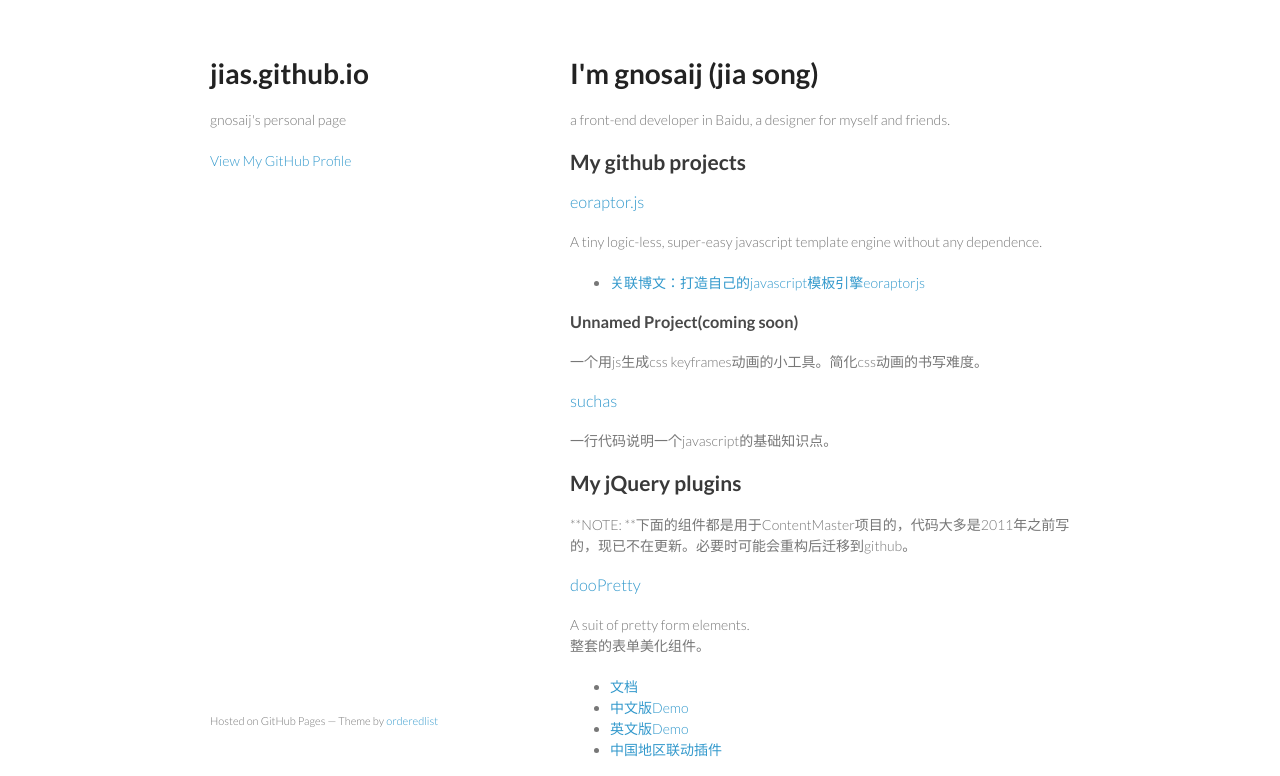
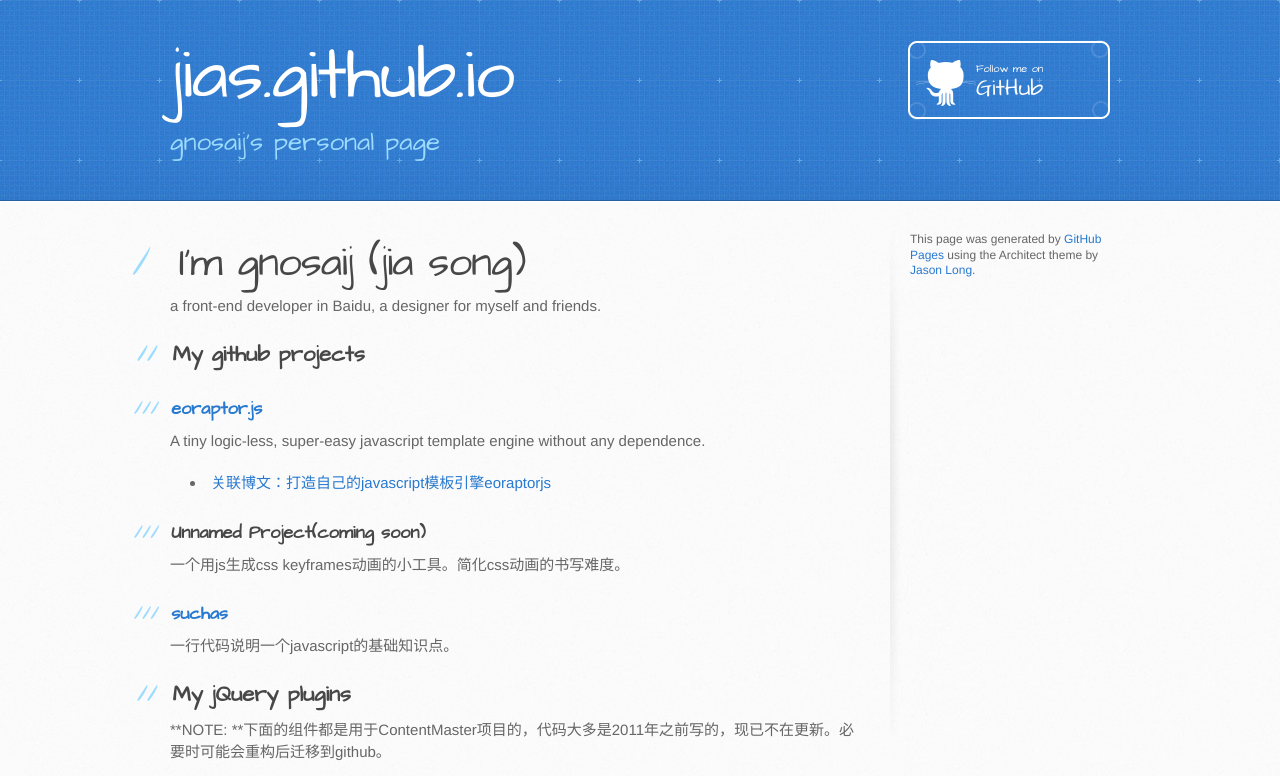
Before and after one commit to Jias/jias.github.io, a plain HTML site: page index.html in a window 1280 px wide. Shown: the top 776 px of the page. Drawn offline with Linux system fonts and the light colour scheme.

Commit message:
Replace master branch with page content via GitHub

```diff
--- a/index.html
+++ b/index.html
@@ -1,29 +1,34 @@
-<!doctype html>
+<!DOCTYPE html>
 <html>
   <head>
-    <meta charset="utf-8">
+    <meta charset='utf-8'>
     <meta http-equiv="X-UA-Compatible" content="chrome=1">
-    <title>jias.github.io by Jias</title>
+    <meta name="viewport" content="width=device-width, initial-scale=1, maximum-scale=1">
+    <link href='https://fonts.googleapis.com/css?family=Architects+Daughter' rel='stylesheet' type='text/css'>
+    <link rel="stylesheet" type="text/css" href="stylesheets/stylesheet.css" media="screen" />
+    <link rel="stylesheet" type="text/css" href="stylesheets/pygment_trac.css" media="screen" />
+    <link rel="stylesheet" type="text/css" href="stylesheets/print.css" media="print" />
 
-    <link rel="stylesheet" href="stylesheets/styles.css">
-    <link rel="stylesheet" href="stylesheets/pygment_trac.css">
-    <meta name="viewport" content="width=device-width, initial-scale=1, user-scalable=no">
     <!--[if lt IE 9]>
     <script src="//html5shiv.googlecode.com/svn/trunk/html5.js"></script>
     <![endif]-->
+
+    <title>jias.github.io by Jias</title>
   </head>
+
   <body>
-    <div class="wrapper">
-      <header>
+    <header>
+      <div class="inner">
         <h1>jias.github.io</h1>
-        <p>gnosaij&#39;s personal page</p>
+        <h2>gnosaij&#39;s personal page</h2>
+        <a href="https://github.com/Jias" class="button"><small>Follow me on</small>GitHub</a>
+      </div>
+    </header>
 
-
-        <p class="view"><a href="https://github.com/Jias">View My GitHub Profile</a></p>
-
-      </header>
-      <section>
-        <h1>
+    <div id="content-wrapper">
+      <div class="inner clearfix">
+        <section id="main-content">
+          <h1>
 <a name="im-gnosaij-jia-song" class="anchor" href="#im-gnosaij-jia-song"><span class="octicon octicon-link"></span></a>I'm gnosaij (jia song)</h1>
 
 <p>a front-end developer in Baidu, a designer for myself and friends.</p>
@@ -186,12 +191,16 @@
 
 <h1>
 <a name="fighting-never-stop" class="anchor" href="#fighting-never-stop"><span class="octicon octicon-link"></span></a>FIGHTING! NEVER STOP!</h1>
-      </section>
-      <footer>
-        <p><small>Hosted on GitHub Pages &mdash; Theme by <a href="https://github.com/orderedlist">orderedlist</a></small></p>
-      </footer>
+        </section>
+
+        <aside id="sidebar">
+
+
+          <p>This page was generated by <a href="https://pages.github.com">GitHub Pages</a> using the Architect theme by <a href="https://twitter.com/jasonlong">Jason Long</a>.</p>
+        </aside>
+      </div>
     </div>
-    <script src="javascripts/scale.fix.js"></script>
+
 
   </body>
 </html>
```
